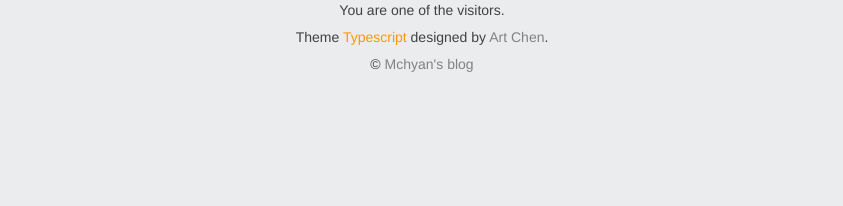
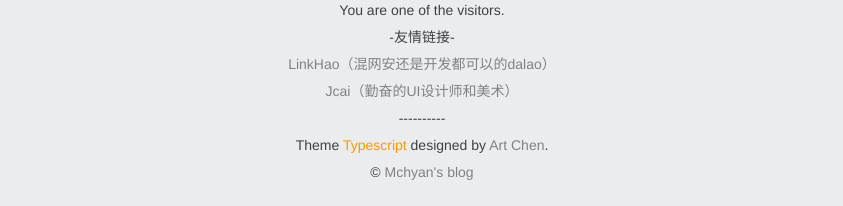
Before and after one commit to Mchyan/Mchyan.github.io, a plain HTML site: page 2018/01/07/项目简介/index.html in a window 1280 px wide. Shown: the part 1748-1954 px from the top of the page, without its empty margins (218-1061 px from the left). Before the commit the page ends 1846 px from the top, so only its background shows below. Drawn offline with nearby package versions, Linux system fonts and the light colour scheme; some packages are replaced by stand-ins of ours; a script that the page names is missing; files whose address does not match are found by name.

Commit message:
Site updated: 2018-01-07 23:07:20

```diff
--- a/2018/01/07/项目简介/index.html
+++ b/2018/01/07/项目简介/index.html
@@ -188,6 +188,11 @@
   <script async src="//dn-lbstatics.qbox.me/busuanzi/2.3/busuanzi.pure.mini.js"></script>
   <span id="busuanzi_container_site_pv">You are one of the <span id="busuanzi_value_site_pv"></span> visitors.</span>
 
+  <div>-友情链接-</div>
+  <div><a href="http://showlinkroom.me/">LinkHao（混网安还是开发都可以的dalao）</a></div>
+  <div><a href="http://www.zcool.com.cn/u/15417521">Jcai（勤奋的UI设计师和美术）</a></div>
+  <div>----------</div>
+
   <div>Theme <span class="codename">Typescript</span> designed by <a href="http://rakugaki.me/" target="_blank">Art Chen</a>.</div>
   <div>&copy; <a href="/">Mchyan&#39;s blog</a></div>
 
```
Also changed, not shown: archives/2018/01/index.html (+5 -0 lines), archives/2018/index.html (+5 -0 lines), archives/index.html (+5 -0 lines), index.html (+5 -0 lines), tags/龙与魔法师/index.html (+5 -0 lines).
